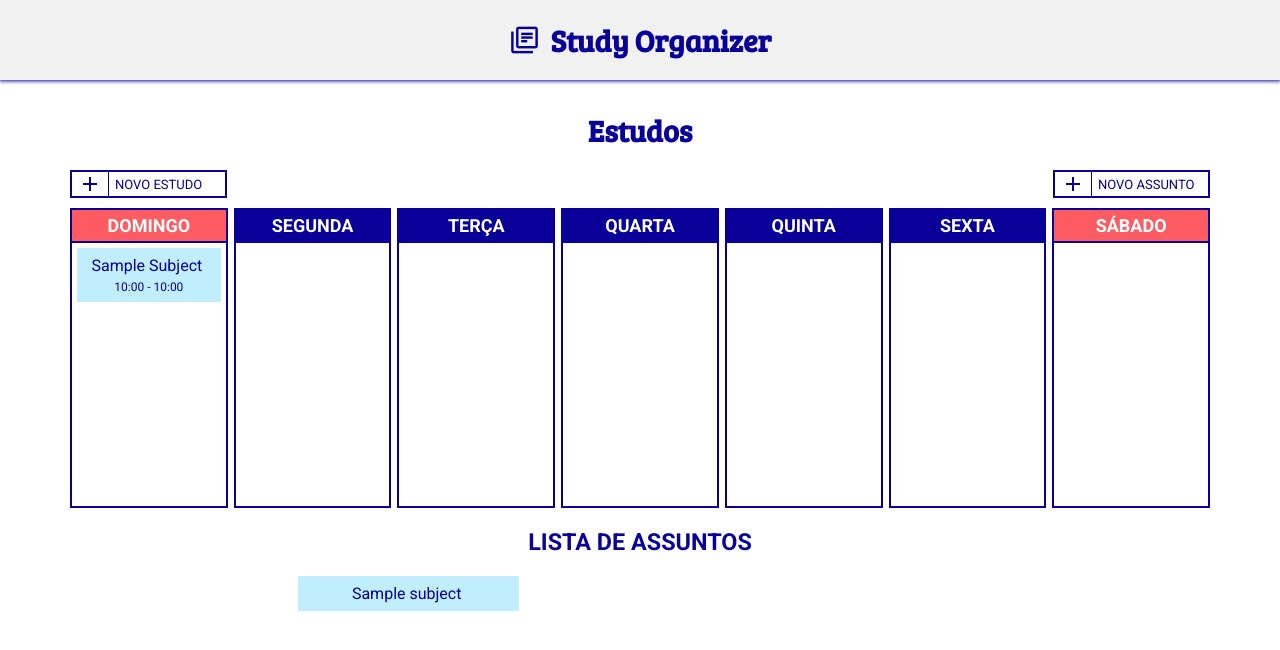
After one commit to Werberty/study-organizer, a Django app: template studies/templates/studies/pages/studies.html in a window 1280 px wide. The commit adds this page. Shown: the top 650 px of the page. Run offline with Django 4.2, Linux system fonts and the light colour scheme; the template is opened without the code that fills it: values that come from a table or form of the project are taken from there, others are empty; tables that the repository leaves empty hold one stand-in row (values such as "Sample post").

Commit message:
FEAT: Hora de inicio e termino dos estudos

```diff
--- a/base_static/global/css/style.css
+++ b/base_static/global/css/style.css
@@ -12,7 +12,7 @@
     --subject-color-red: #fcc1c1;
     --subject-color-yellow: #fcf8c1;
 
-    --border: .3rem;
+    --border: .2rem;
     --gap: 3rem;
 }
 
@@ -47,6 +47,10 @@ a {
 
 ul {
     list-style: none;
+}
+
+.inline {
+    display: inline;
 }
 
 /* Class containers */
@@ -295,6 +299,12 @@ ul {
 
 .weekday-content {
     min-height: 20rem;
+    text-transform: capitalize;
+}
+
+.weekday-content .subject-time{
+    font-size: 1.2rem;
+    padding-top: .5rem;
 }
 
 .weekday-content ul{
@@ -306,6 +316,11 @@ ul {
     text-align: center;
     margin: .5rem;
     padding: .8rem;
+}
+
+.weekday-subject {
+    display: flex;
+    flex-flow: column nowrap;
 }
 
 /* Form delete */
--- a/project/settings.py
+++ b/project/settings.py
@@ -107,9 +107,9 @@ AUTH_PASSWORD_VALIDATORS = [
 # Internationalization
 # https://docs.djangoproject.com/en/4.1/topics/i18n/
 
-LANGUAGE_CODE = 'en-us'
+LANGUAGE_CODE = 'pt-BR'
 
-TIME_ZONE = 'UTC'
+TIME_ZONE = 'America/Sao_Paulo'
 
 USE_I18N = True
 
--- a/studies/templates/studies/studies.html
+++ b/studies/templates/studies/pages/studies.html
@@ -89,17 +89,9 @@
                     <ul>
                     {% for study in studies %}
                         {% if study.weekday == 'Sunday' %}
-                        <li class="{{ study.subject.color }}">
-                            {{ study.subject }}
-                            <form class="form-delete inline" action="{% url 'studies:delete_study' study.id %}" method="POST">
-                                {% csrf_token %}
-                                <input type="hidden" name="id" value="id-subject">
 
-                                <button type="submit" class="link-danger plaintext-button"><span class="material-symbols-outlined">
-                                    close
-                                    </span></button>
-                            </form>
-                        </li>
+                            {% include 'studies/partials/subjects.html' %}
+
                         {% endif %}
                         {% endfor %}
                     </ul>
@@ -113,19 +105,11 @@
                     <ul>
                     {% for study in studies %}
                         {% if study.weekday == 'Monday' %}
-                        <li class="{{ study.subject.color }}">
-                            {{ study.subject }}
-                            <form class="form-delete inline" action="{% url 'studies:delete_study' study.id %}" method="POST">
-                                {% csrf_token %}
-                                <input type="hidden" name="id" value="id-subject">
 
-                                <button type="submit" class="link-danger plaintext-button"><span class="material-symbols-outlined">
-                                    close
-                                    </span></button>
-                            </form>
-                        </li>
+                            {% include 'studies/partials/subjects.html' %}
+
                         {% endif %}
-                        {% endfor %}
+                    {% endfor %}
                     </ul>
                 </div>
             </div>
@@ -137,17 +121,9 @@
                     <ul>
                     {% for study in studies %}
                         {% if study.weekday == 'Tuesday' %}
-                        <li class="{{ study.subject.color }}">
-                            {{ study.subject }}
-                            <form class="form-delete inline" action="{% url 'studies:delete_study' study.id %}" method="POST">
-                                {% csrf_token %}
-                                <input type="hidden" name="id" value="id-subject">
 
-                                <button type="submit" class="link-danger plaintext-button"><span class="material-symbols-outlined">
-                                    close
-                                    </span></button>
-                            </form>
-                        </li>
+                            {% include 'studies/partials/subjects.html' %}
+
                         {% endif %}
                         {% endfor %}
                     </ul>
@@ -161,17 +137,9 @@
                     <ul>
                     {% for study in studies %}
                         {% if study.weekday == 'Wednesday' %}
-                        <li class="{{ study.subject.color }}">
-                            {{ study.subject }}
-                            <form class="form-delete inline" action="{% url 'studies:delete_study' study.id %}" method="POST">
-                                {% csrf_token %}
-                                <input type="hidden" name="id" value="id-subject">
 
-                                <button type="submit" class="link-danger plaintext-button"><span class="material-symbols-outlined">
-                                    close
-                                    </span></button>
-                            </form>
-                        </li>
+                            {% include 'studies/partials/subjects.html' %}
+
                         {% endif %}
                         {% endfor %}
                     </ul>
@@ -185,17 +153,9 @@
                     <ul>
                     {% for study in studies %}
                         {% if study.weekday == 'Thursday' %}
-                        <li class="{{ study.subject.color }}">
-                            {{ study.subject }}
-                            <form class="form-delete inline" action="{% url 'studies:delete_study' study.id %}" method="POST">
-                                {% csrf_token %}
-                                <input type="hidden" name="id" value="id-subject">
 
-                                <button type="submit" class="link-danger plaintext-button"><span class="material-symbols-outlined">
-                                    close
-                                    </span></button>
-                            </form>
-                        </li>
+                            {% include 'studies/partials/subjects.html' %}
+
                         {% endif %}
                         {% endfor %}
                     </ul>
@@ -209,17 +169,9 @@
                     <ul>
                     {% for study in studies %}
                         {% if study.weekday == 'Friday' %}
-                        <li class="{{ study.subject.color }}">
-                            {{ study.subject }}
-                            <form class="form-delete inline" action="{% url 'studies:delete_study' study.id %}" method="POST">
-                                {% csrf_token %}
-                                <input type="hidden" name="id" value="id-subject">
 
-                                <button type="submit" class="link-danger plaintext-button"><span class="material-symbols-outlined">
-                                    close
-                                    </span></button>
-                            </form>
-                        </li>
+                            {% include 'studies/partials/subjects.html' %}
+
                         {% endif %}
                         {% endfor %}
                     </ul>
@@ -233,17 +185,9 @@
                     <ul>
                     {% for study in studies %}
                         {% if study.weekday == 'Saturday' %}
-                        <li class="{{ study.subject.color }}">
-                            {{ study.subject }}
-                            <form class="form-delete inline" action="{% url 'studies:delete_study' study.id %}" method="POST">
-                                {% csrf_token %}
-                                <input type="hidden" name="id" value="id-subject">
 
-                                <button type="submit" class="link-danger plaintext-button"><span class="material-symbols-outlined">
-                                    close
-                                    </span></button>
-                            </form>
-                        </li>
+                            {% include 'studies/partials/subjects.html' %}
+
                         {% endif %}
                         {% endfor %}
                     </ul>
--- /dev/null
+++ b/studies/templates/studies/partials/subjects.html
@@ -0,0 +1,21 @@
+<li class="weekday-subject {{ study.subject.color }}">
+    <div class="subject-title">
+        {{ study.subject }}
+
+        <form class="form-delete inline" action="{% url 'studies:delete_study' study.id %}" method="POST">
+            {% csrf_token %}
+            <input type="hidden" name="id" value="id-subject">
+
+            <button type="submit" class="link-danger plaintext-button"><span class="material-symbols-outlined">
+                close
+                </span></button>
+        </form>
+    </div>
+
+    {% if study.start_time and study.end_time %}
+        <div class="subject-time">
+            {{ study.start_time }} - {{ study.end_time }}
+        </div>
+    {% endif %}
+
+</li>
--- a/studies/views.py
+++ b/studies/views.py
@@ -12,7 +12,7 @@ def studies(request):
     form_study = StudyForm()
     form_subject = SubjectForm()
 
-    return render(request, 'studies/studies.html', context={
+    return render(request, 'studies/pages/studies.html', context={
         'studies': studies,
         'subjects': subjects,
         'form_study': form_study,
```
Also changed, not shown: studies/templates/studies/pages/subject.html (renamed from studies/templates/studies/subject.html).
